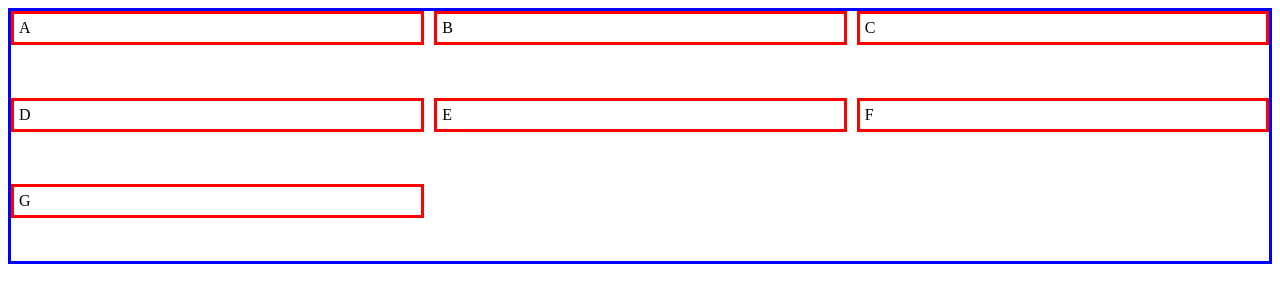
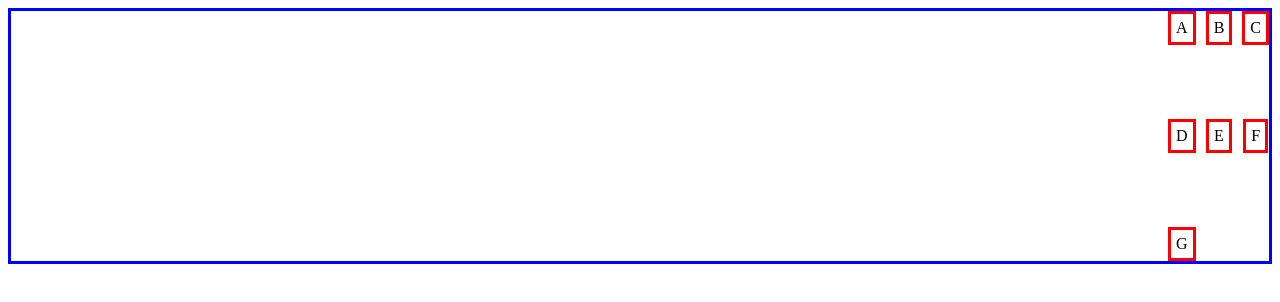
Before and after one commit to ViniciusNovena/HTML5---CSS3, a plain HTML site: page EX029/index2.html in a window 1280 px wide. Drawn offline with Linux system fonts and the light colour scheme.

Commit message:
Update index2.html

```diff
--- a/EX029/index2.html
+++ b/EX029/index2.html
@@ -13,9 +13,9 @@
         grid-template-rows: auto auto auto;
         gap: 10px;
         align-items: start;
-        justify-items: normal;
-        align-content: normal;
-        justify-content: normal;
+        justify-items: center;
+        align-content: space-between;
+        justify-content: end;
        }
        div.item {
         border: 3px solid red;
```
